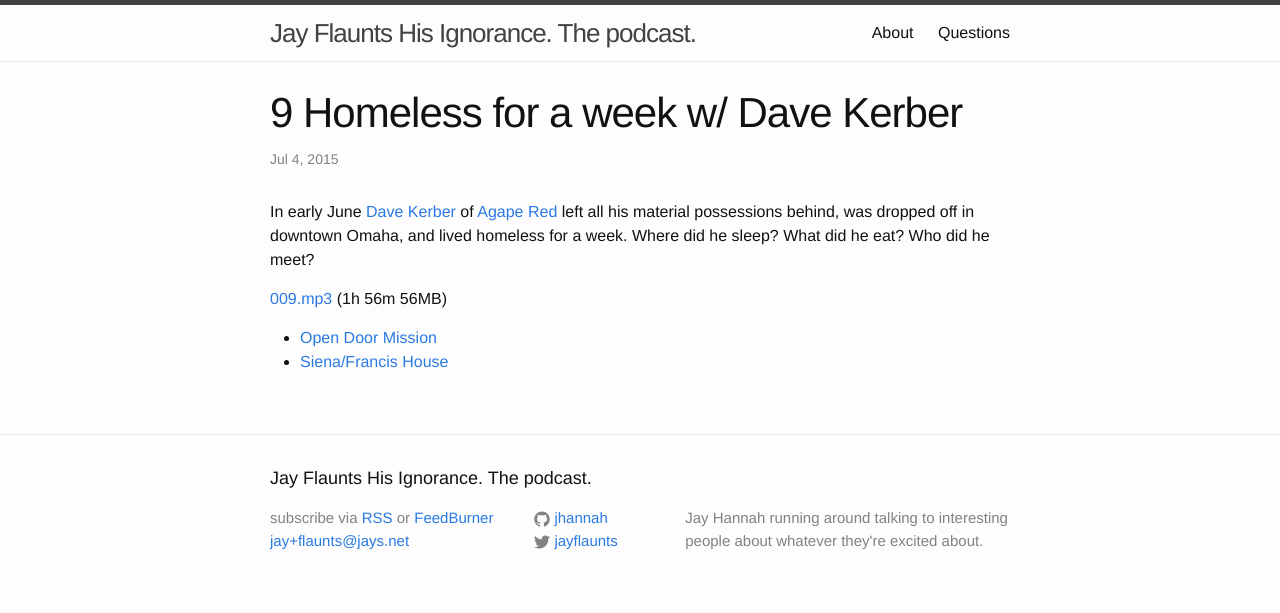
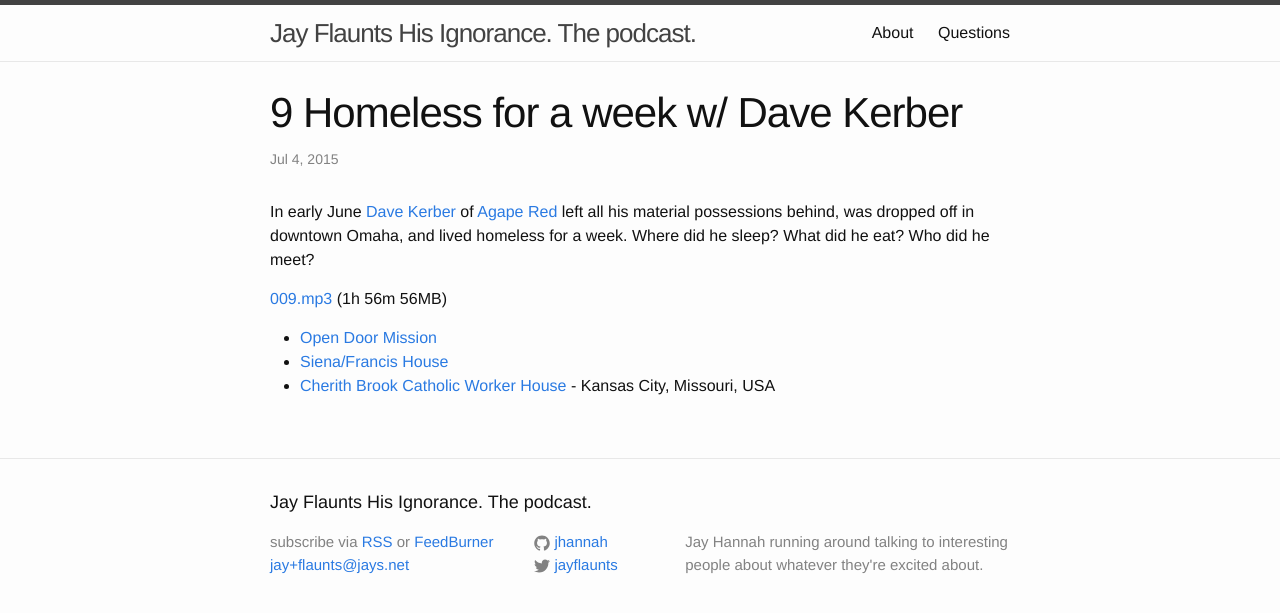
Before and after one commit to jhannah/jayflaunts, a Jekyll site: the page built from _posts/2015-07-04-homeless.md, in a window 1280 px wide. Shown: the top 613 px of the page. Built offline with Jekyll 4.4.1, drawn with Linux system fonts in a browser that asks for light colours.

Commit message:
Added CWH

```diff
--- a/_posts/2015-07-04-homeless.md
+++ b/_posts/2015-07-04-homeless.md
@@ -18,3 +18,4 @@ meet?
 
 * [Open Door Mission](http://www.opendoormission.org)
 * [Siena/Francis House](http://www.sienafrancis.org)
+* [Cherith Brook Catholic Worker House](http://cherithbrookcw.blogspot.com/) - Kansas City, Missouri, USA
```
